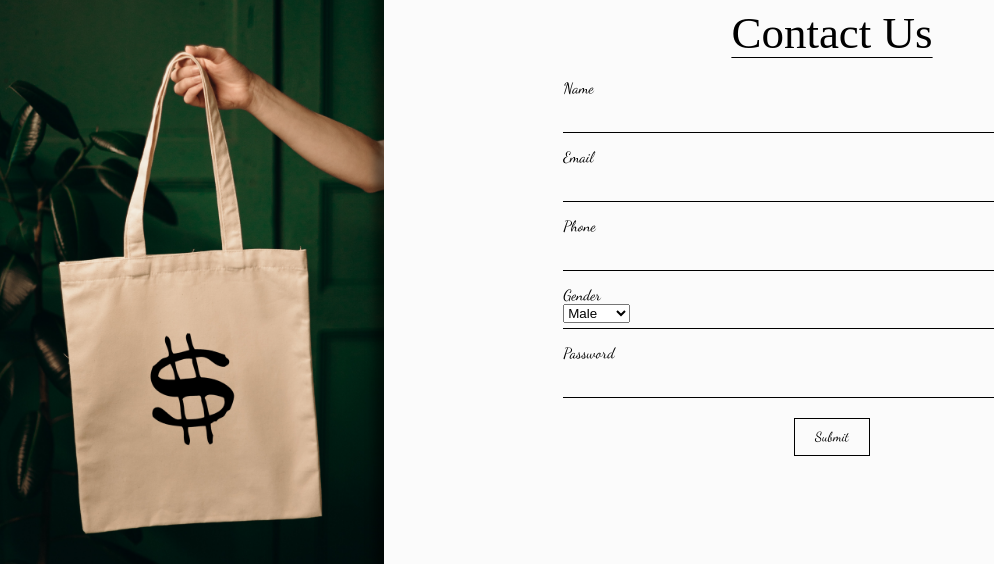
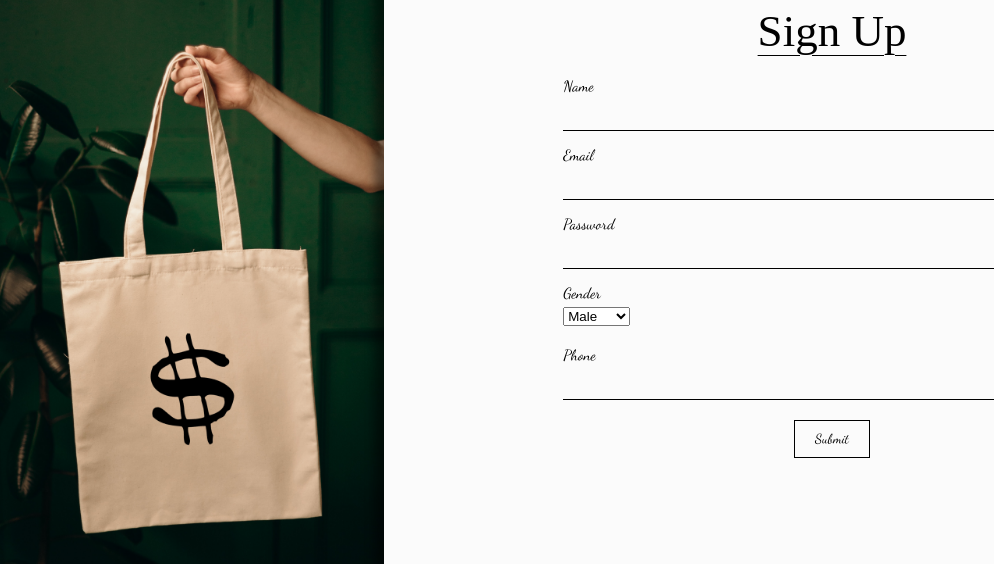
Before and after one commit to nehldotjs/sh-contact-form, a plain HTML site: page index.html in a window 1280 px wide. Shown: the part 169-733 px from the top of the page, without its empty margins (0-994 px from the left). Drawn offline with Linux system fonts and the light colour scheme; a web font is replaced by a local one.

Commit message:
COMMITTED

```diff
--- a/index.html
+++ b/index.html
@@ -49,7 +49,7 @@
             <div class="formWrapper">
                 <form class="FormContainer" id="form">
                     <h1 class="ContactHeader">
-                        Contact Us
+                        Sign Up
                     </h1>
                     <div class="inputContainer">
                         <div class="inputWrapper">
@@ -60,23 +60,24 @@
                             <h3>Email</h3>
                             <input type="email" required id="emailInput" />
                         </div>
+
+
                         <div class="inputWrapper">
-                            <h3>Phone</h3>
-                            <input type="number" required id="phoneInput" />
+                            <h3>Password</h3>
+                            <input type="password" required id="passwordInput" />
                         </div>
-                        <div class="inputWrapper">
+                        <div class="inputWrapper genderInput">
                             <h3>Gender</h3>
                             <div class="checkbox">
                                 <select>
                                     <option value="male">Male</option>
                                     <option value="female">Female</option>
                                 </select>
-
                             </div>
                         </div>
                         <div class="inputWrapper">
-                            <h3>Password</h3>
-                            <input type="password" required id="passwordInput" />
+                            <h3>Phone</h3>
+                            <input type="number" required id="phoneInput" />
                         </div>
                     </div>
 
--- a/style.css
+++ b/style.css
@@ -218,6 +218,11 @@ body {
     padding-bottom: 5px;
     border-bottom: 1px solid black;
 }
+.inputContainer
+.genderInput {
+    gap: 5px;
+    border: none;
+}
 
 .checkbox {
     display: flex;
```
